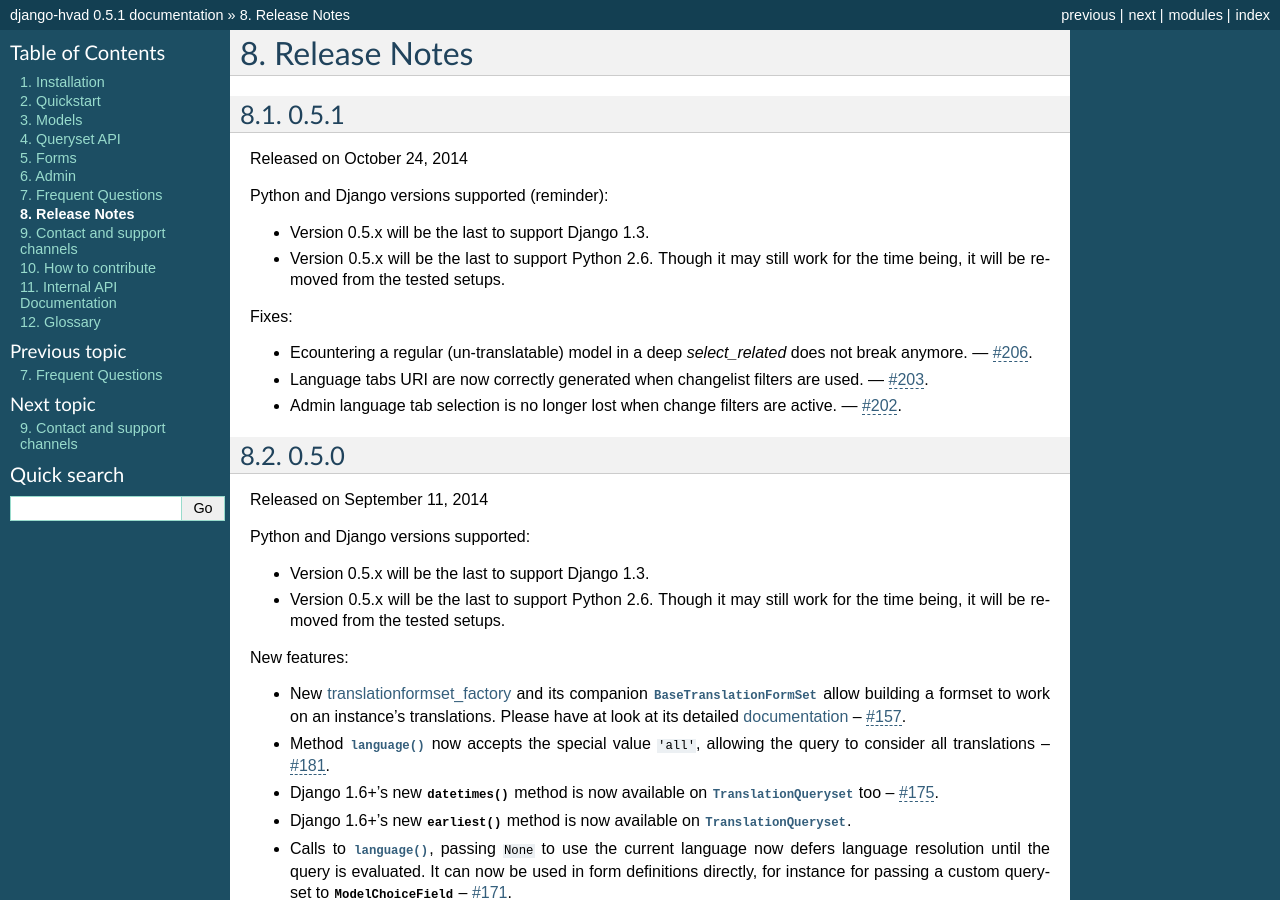
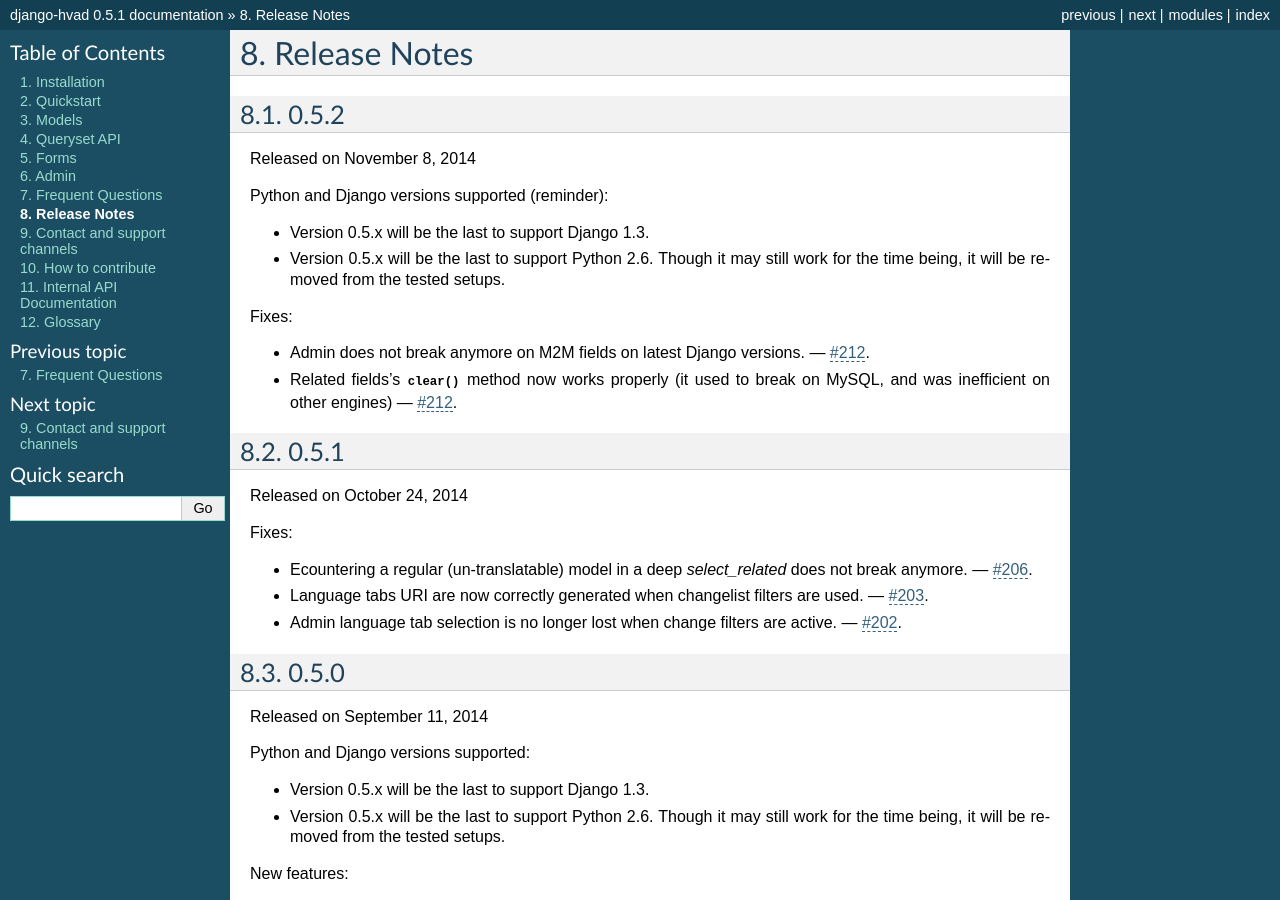
Before and after one commit to KristianOellegaard/django-hvad, a Sphinx documentation site: the page built from docs/public/release_notes.rst, in a window 1280 px wide and 900 px high. Built offline with Sphinx 7.4.7, drawn with Linux system fonts in a browser that asks for light colours; some of the changed text lies outside the part shown.

Commit message:
Publish release 0.5.2.

```diff
--- a/docs/public/release_notes.rst
+++ b/docs/public/release_notes.rst
@@ -1,6 +1,27 @@
 #############
 Release Notes
 #############
+
+.. release 0.5.2
+
+*****************************
+0.5.2
+*****************************
+
+Released on November 8, 2014
+
+Python and Django versions supported (reminder):
+
+- Version 0.5.x will be the last to support Django 1.3.
+- Version 0.5.x will be the last to support Python 2.6. Though it may
+  still work for the time being, it will be removed from the tested setups.
+
+Fixes:
+
+- Admin does not break anymore on M2M fields on latest Django versions. — :issue:`212`.
+- Related fields's :meth:`~django.db.models.fields.related.RelatedManager.clear`
+  method now works properly (it used to break on MySQL, and was inefficient on
+  other engines) — :issue:`212`.
 
 .. release 0.5.1
 
--- a/hvad/__init__.py
+++ b/hvad/__init__.py
@@ -1,2 +1,2 @@
-__version__ = '0.5.1'
-VERSION = (0, 5, 1)
+__version__ = '0.5.2'
+VERSION = (0, 5, 2)
```
Also changed, not shown: other parts of docs/public/release_notes.rst (+0 -6 lines).
